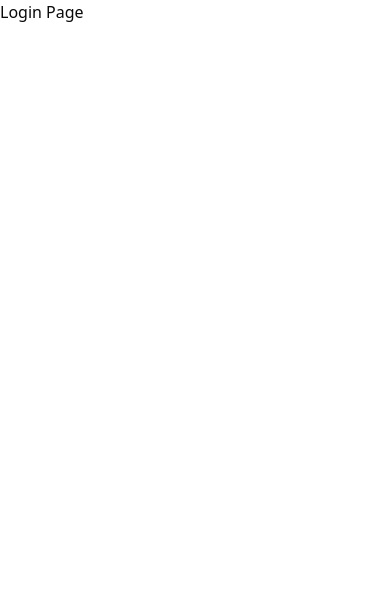
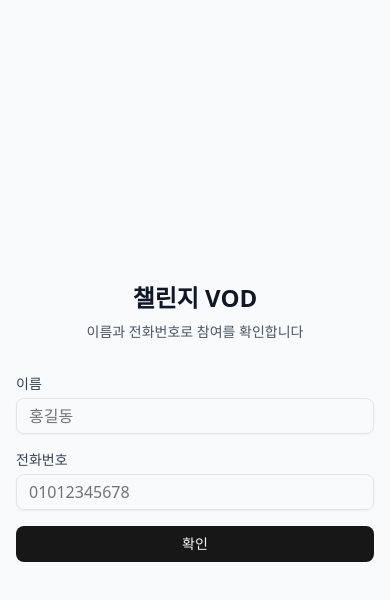
Before and after one commit to official-letscareer/FreeSeminarVodHub, a Next.js app: page /login in a window 390 px wide. Shown: the top 600 px of the page. Built offline with nearby package versions, Linux system fonts and the light colour scheme.

Commit message:
feat(task 2.3): 로그인 페이지 UI 구현
Add login form with name/phone input, loading state, error alert, /vod redirect

Resolves: task 2.3

```diff
--- a/src/app/login/page.tsx
+++ b/src/app/login/page.tsx
@@ -1,3 +1,89 @@
+'use client';
+
+import { useState } from 'react';
+import { useRouter } from 'next/navigation';
+import { Button } from '@/components/ui/button';
+import { Input } from '@/components/ui/input';
+import { Alert, AlertDescription } from '@/components/ui/alert';
+import { verifyChallenge, setSession } from '@/lib/auth';
+
 export default function LoginPage() {
-  return <div>Login Page</div>;
+  const router = useRouter();
+  const [name, setName] = useState('');
+  const [phoneNum, setPhoneNum] = useState('');
+  const [error, setError] = useState('');
+  const [loading, setLoading] = useState(false);
+
+  async function handleSubmit(e: React.FormEvent) {
+    e.preventDefault();
+    setError('');
+    setLoading(true);
+
+    try {
+      const isChallenge = await verifyChallenge(name.trim(), phoneNum.trim());
+      if (isChallenge) {
+        setSession({ name: name.trim(), phoneNum: phoneNum.trim() });
+        router.push('/vod');
+      } else {
+        setError('현재 참여 중인 챌린지가 없습니다.');
+      }
+    } catch {
+      setError('서버 연결에 실패했습니다. 잠시 후 다시 시도해주세요.');
+    } finally {
+      setLoading(false);
+    }
+  }
+
+  return (
+    <div className="flex min-h-screen items-center justify-center bg-gray-50 px-4">
+      <div className="w-full max-w-sm">
+        <div className="mb-8 text-center">
+          <h1 className="text-2xl font-bold text-gray-900">챌린지 VOD</h1>
+          <p className="mt-2 text-sm text-gray-600">이름과 전화번호로 참여를 확인합니다</p>
+        </div>
+
+        <form onSubmit={handleSubmit} className="space-y-4">
+          <div>
+            <label htmlFor="name" className="block text-sm font-medium text-gray-700 mb-1">
+              이름
+            </label>
+            <Input
+              id="name"
+              type="text"
+              placeholder="홍길동"
+              value={name}
+              onChange={(e) => setName(e.target.value)}
+              disabled={loading}
+              required
+            />
+          </div>
+
+          <div>
+            <label htmlFor="phoneNum" className="block text-sm font-medium text-gray-700 mb-1">
+              전화번호
+            </label>
+            <Input
+              id="phoneNum"
+              type="tel"
+              placeholder="01012345678"
+              value={phoneNum}
+              onChange={(e) => setPhoneNum(e.target.value)}
+              disabled={loading}
+              required
+            />
+          </div>
+
+          {error && (
+            <Alert variant="destructive">
+              <AlertDescription>{error}</AlertDescription>
+            </Alert>
+          )}
+
+          <Button type="submit" className="w-full" disabled={loading}>
+            {loading ? '확인 중...' : '확인'}
+          </Button>
+        </form>
+      </div>
+    </div>
+  );
 }
```
Also changed, not shown: 1 other file (tests, documents, lock files or other folders).
